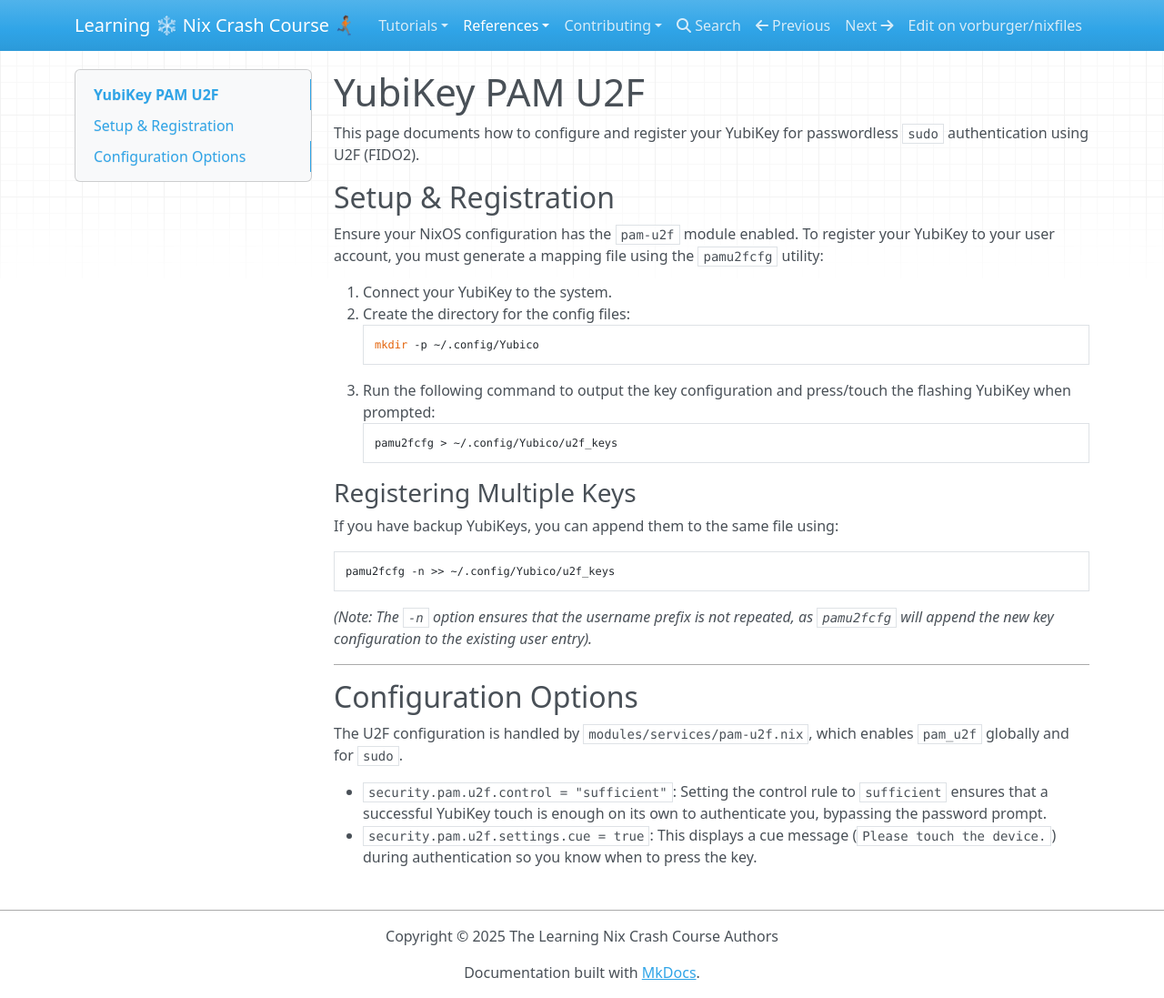
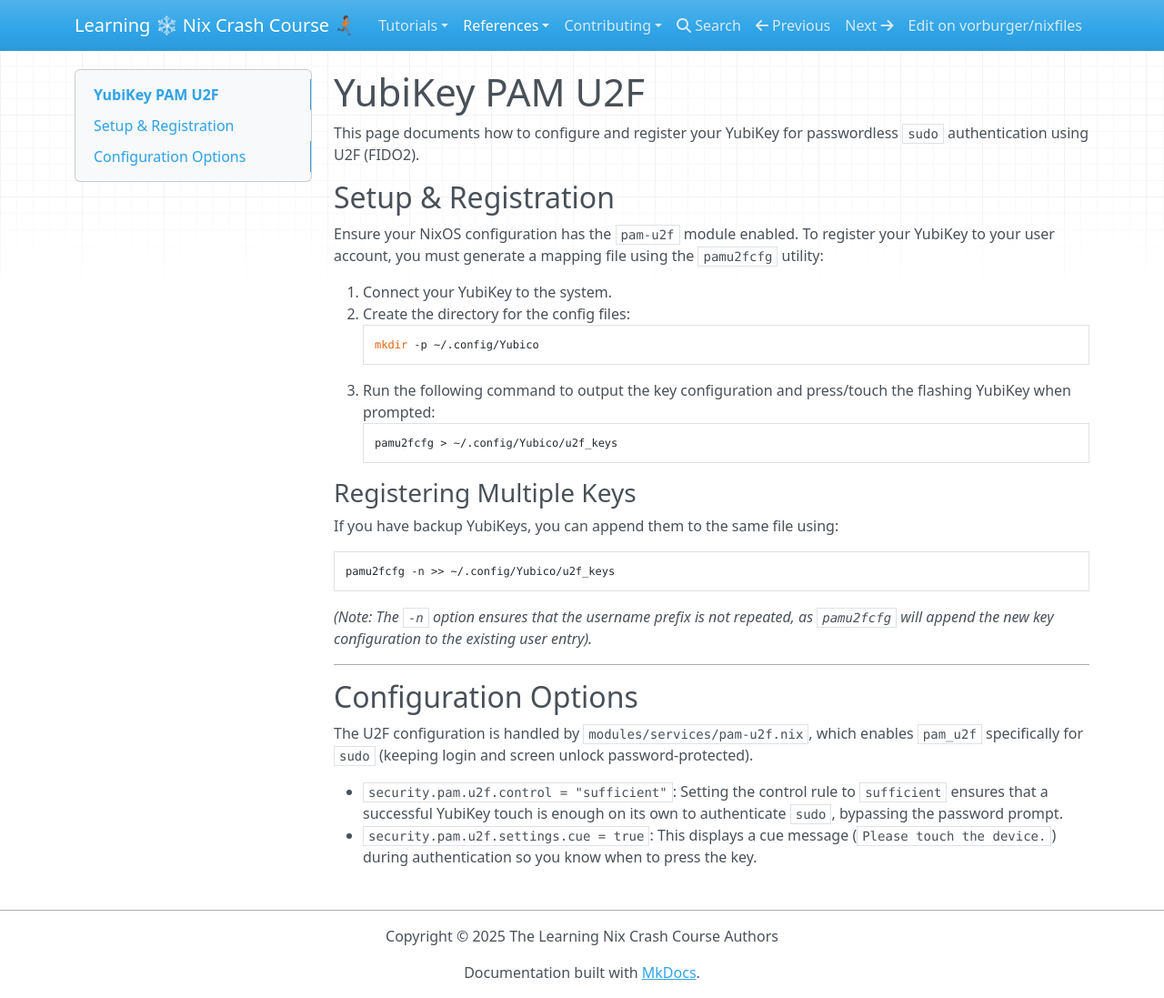
Before and after one commit to vorburger/nixfiles, an MkDocs documentation site: the page built from docs/docs/reference/yubikey.md, in a window 1280 px wide and 1097 px high. Shown: the whole window at 91% size. Built offline with MkDocs 1.6.1, drawn with Linux system fonts in a browser that asks for light colours; nearby versions of some CDN libraries.

Commit message:
security: pam_u2f for sudo, but NOT for login and unlock

```diff
--- a/docs/docs/reference/yubikey.md
+++ b/docs/docs/reference/yubikey.md
@@ -30,7 +30,7 @@ _(Note: The `-n` option ensures that the username prefix is not repeated, as `pa
 
 ## Configuration Options
 
-The U2F configuration is handled by `modules/services/pam-u2f.nix`, which enables `pam_u2f` globally and for `sudo`.
+The U2F configuration is handled by `modules/services/pam-u2f.nix`, which enables `pam_u2f` specifically for `sudo` (keeping login and screen unlock password-protected).
 
-- `security.pam.u2f.control = "sufficient"`: Setting the control rule to `sufficient` ensures that a successful YubiKey touch is enough on its own to authenticate you, bypassing the password prompt.
+- `security.pam.u2f.control = "sufficient"`: Setting the control rule to `sufficient` ensures that a successful YubiKey touch is enough on its own to authenticate `sudo`, bypassing the password prompt.
 - `security.pam.u2f.settings.cue = true`: This displays a cue message (`Please touch the device.`) during authentication so you know when to press the key.
```
Also changed, not shown: 1 other file.
